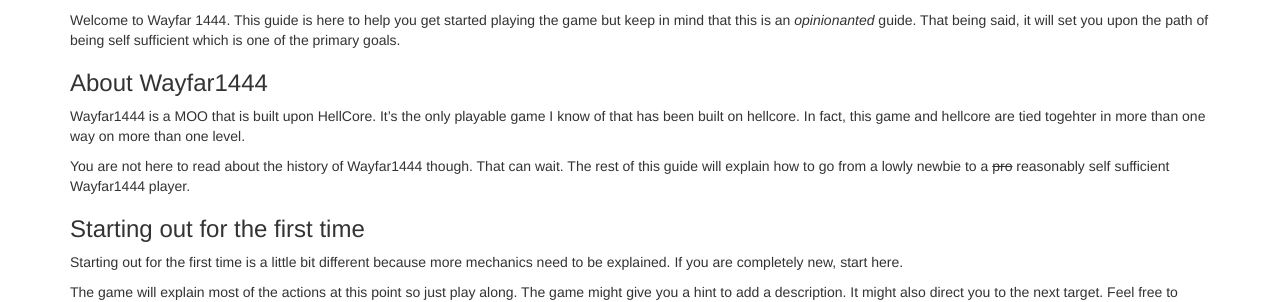
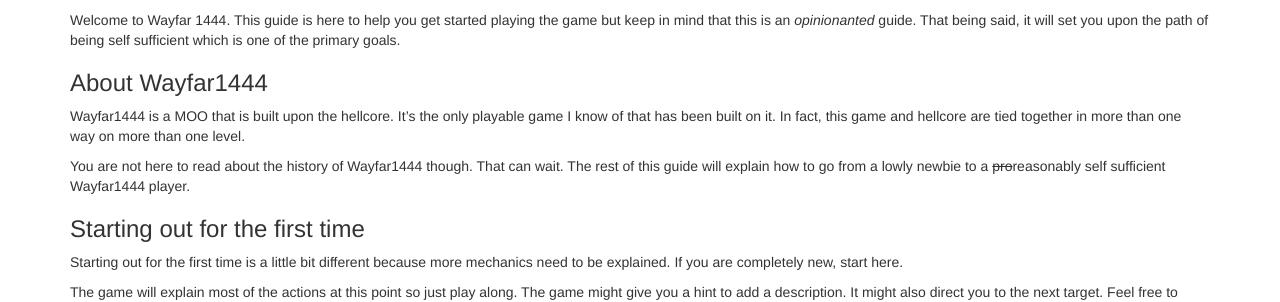
Before and after one commit to basp/basp.github.io, a Jekyll site: the page built from _posts/2014-03-27-AI-opinionated-newbie-guide.md, in a window 1280 px wide and 900 px high. Shown: the part 210-512 px from the top of the window. Built offline with Jekyll 4.4.1, drawn with Linux system fonts in a browser that asks for light colours; nearby versions of some CDN libraries; Markdown is read by kramdown in place of the engine named in the settings.

Commit message:
Let's try this strikethrough again

```diff
--- a/_posts/2014-03-27-AI-opinionated-newbie-guide.md
+++ b/_posts/2014-03-27-AI-opinionated-newbie-guide.md
@@ -6,9 +6,9 @@
 Welcome to Wayfar 1444. This guide is here to help you get started playing the game but keep in mind that this is an _opinionanted_ guide. That being said, it will set you upon the path of being self sufficient which is one of the primary goals.
 
 ### About Wayfar1444
-Wayfar1444 is a MOO that is built upon HellCore. It's the only playable game I know of that has been built on hellcore. In fact, this game and hellcore are tied togehter in more than one way on more than one level.
+Wayfar1444 is a MOO that is built upon the hellcore. It's the only playable game I know of that has been built on it. In fact, this game and hellcore are tied together in more than one way on more than one level.
 
-You are not here to read about the history of Wayfar1444 though. That can wait. The rest of this guide will explain how to go from a lowly newbie to a ~~pro~~ reasonably self sufficient Wayfar1444 player.
+You are not here to read about the history of Wayfar1444 though. That can wait. The rest of this guide will explain how to go from a lowly newbie to a <del>pro</del>reasonably self sufficient Wayfar1444 player.
 
 ### Starting out for the first time
 Starting out for the first time is a little bit different because more mechanics need to be explained. If you are completely new, start here.
```
